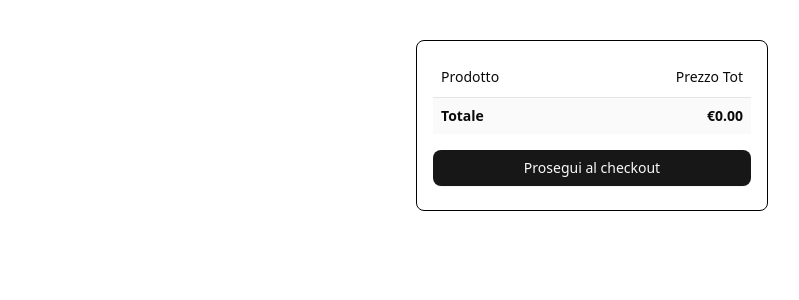
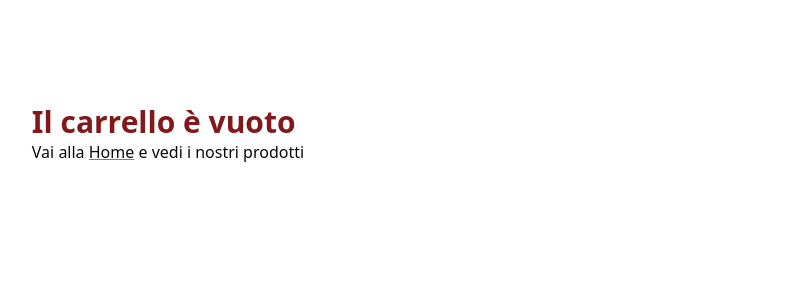
Before and after one commit to Pmatt02/SimpleShop-FE_Gruppo-3, a React (Vite) app: page /cart in a window 1280 px wide. Shown: the top 300 px of the page, without its empty margins (472-1271 px from the left). Built offline with nearby package versions, Linux system fonts and the light colour scheme.

Commit message:
carrello vuotto e css cart

```diff
--- a/src/components/CartComponents.tsx
+++ b/src/components/CartComponents.tsx
@@ -14,25 +14,26 @@ export function CartCard({product}:{product:CartItem}) {
 
   return (
     <div className="flex flex-col sm:flex-row sm:items-start sm:space-x-4 p-4 border rounded-md w-full max-w-screen-md mx-auto">
-      <div className="sm:w-1/3 w-full mb-4 sm:mb-0">
-        <img src={product.image} alt={product.title} className="w-full h-auto object-cover rounded" />
+      <div className="sm:w-1/3 w-full mb-4 sm:mb-0 flex justify-center">
+        <img src={product.image} alt={product.title} className="w-30 h-auto object-cover rounded" />
       </div>
-      <div className="sm:w-2/3 w-full flex flex-col justify-between space-y-4">
+      <div className="sm:w-2/3 w-full flex flex-col justify-between space-y-8">
         <p className="text-lg font-semibold">{product.title} | €{product.price}</p>
         <div className="flex justify-between text-sm">
           <span>Quantità: {product.quantity}</span>
           <span>Prezzo Totale: €{(product.price * product.quantity).toFixed(2)}</span>
+          <span></span>
         </div>
         <div className="flex space-x-2">
-          <button
+          <Button
           onClick={()=>addToCart(product, "add")}
-          className="px-3 py-1 bg-green-500 text-white rounded hover:bg-green-600">+</button>
-          <button
+          className="px-3 py-1 bg-black text-white rounded hover:bg-green-600 w-10">+</Button>
+          <Button
           onClick={()=>addToCart(product, "reduce")}
-          className="px-3 py-1 bg-yellow-500 text-white rounded hover:bg-yellow-600">-</button>
-          <button
+          className="px-3 py-1 bg-black text-white rounded hover:bg-yellow-600 w-10">-</Button>
+          <Button
           onClick={()=>removeFromCart(product.id)}
-          className="px-3 py-1 bg-red-500 text-white rounded hover:bg-red-600">Rimuovi</button>
+          className="px-3 py-1 bg-red-900 text-white rounded hover:bg-red-600">Rimuovi</Button>
         </div>
       </div>
     </div>
--- a/src/pages/cart.tsx
+++ b/src/pages/cart.tsx
@@ -3,6 +3,7 @@ import type { Product } from "@/types/product";
 import type { CartItem } from "@/types/cart";
 import { useEffect, useState } from "react";
 import { useCart } from "@/context/CartContext";
+import { Link } from "react-router-dom";
 
 
 
@@ -13,6 +14,26 @@ export function Cart() {
   const cartData = localStorage.getItem("cart")
   const [products, setProducts] = useState<CartItem[]>(cartData ? JSON.parse(cartData) : [])
 
+
+  const emptyOrNot=(products:CartItem[], option:"card" | "table")=>{
+    if(products.length){
+      if(option==="card"){
+        return (products.map((p, index) => (<CartCard key={index} product={p} />)))
+      }else{
+        return (<div className="w-full sm:max-w-sm sm:mx-auto  sticky top-[20px]"><Resoconto products={cart} /></div>)
+      }
+    }else{
+      if(option==="card"){
+        return( <div className="w-full flex justify-center-safe">
+          <div className="flex-wrap p-20">
+            <h2 className="font-extrabold text-3xl text-red-900">Il carrello è vuoto</h2>
+            <p>Vai alla <Link to={"/"} className="underline decoration-sky-500">Home</Link> e vedi i nostri prodotti</p>
+          </div>
+     </div>)
+      }
+
+    }
+  }
   useEffect(()=>{
 
     setProducts(cart)
@@ -20,14 +41,10 @@ export function Cart() {
 
   return (
     <div className="flex flex-col lg:flex-row justify-center items-start gap-8 p-6">
-      <div className="w-full lg:w-2/3 space-y-4">
-        {products.map((p, index) => (
-          <CartCard key={index} product={p} />
-        ))}
+      <div className="w-full lg:w-2/3 space-y-4 top-[20px] ">
+        {emptyOrNot(products, "card")}
       </div>
-      <div className="w-full sm:max-w-sm sm:mx-auto p-4">
-        <Resoconto products={cart} />
-      </div>
+      {emptyOrNot(products,"table")}
     </div>
   );
 }
```
